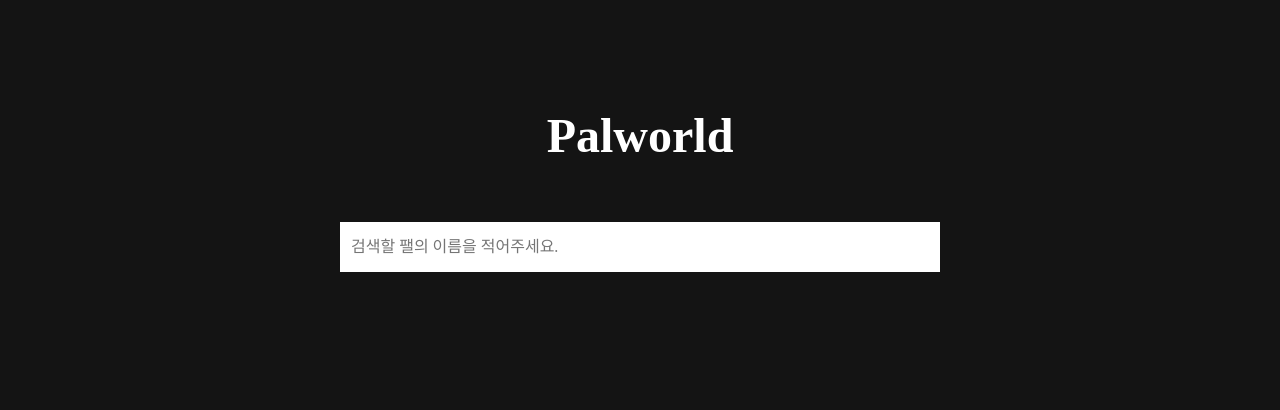
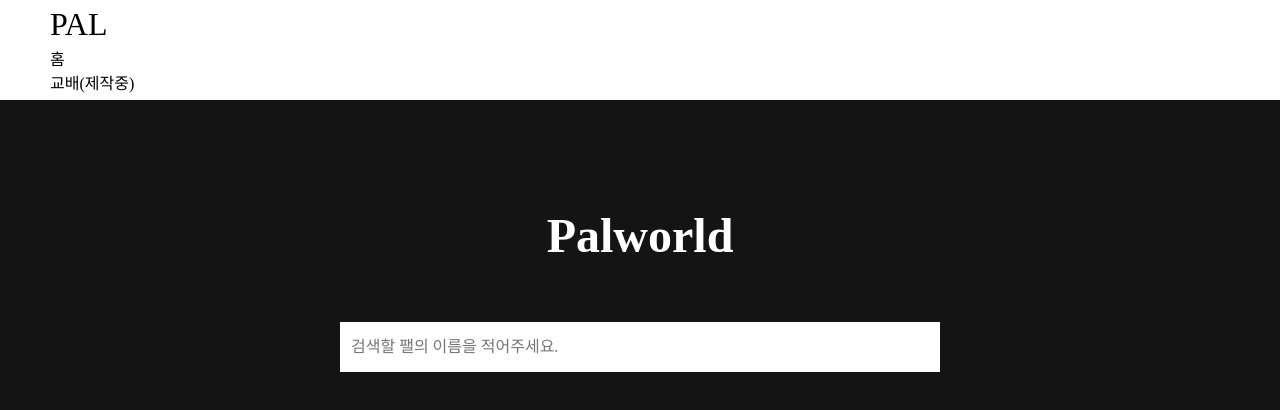
Before and after one commit to audgns722/8world-palworld-, a Next.js app: page / in a window 1280 px wide. Shown: the top 410 px of the page. Built offline with nearby package versions, Linux system fonts and the light colour scheme; a web font is replaced by a local one.

Commit message:
20240129

```diff
--- a/src/app/layout.js
+++ b/src/app/layout.js
@@ -1,14 +1,22 @@
 import "../assets/sass/style.scss";
+
+import Header from "@/components/layout/Header";
 
 export const metadata = {
   title: "PalWorld WEB",
   description: "Generated by create next app",
+  icons: {
+    icon: "",
+  }
 };
 
 export default function RootLayout({ children }) {
   return (
     <html lang="en">
-      <body>{children}</body>
+      <body>
+        <Header />
+        {children}
+      </body>
     </html>
   );
 }
--- a/src/app/page.js
+++ b/src/app/page.js
@@ -176,8 +176,8 @@
   };
 
   return (
-    <main id='main'>
-      <div className="container home">
+    <main id='main' className='home'>
+      <div className="container home__inner">
         <div className="home__title">
           <h1>Palworld</h1>
         </div>
--- /dev/null
+++ b/src/assets/sass/layout/header.scss
@@ -0,0 +1,5 @@
+.header__inner {
+    width: 100%;
+    height: 100px;
+    background-color: var(--white);
+}
--- a/src/assets/sass/layout/main.scss
+++ b/src/assets/sass/layout/main.scss
@@ -1,6 +1,6 @@
-.home {
+.home__inner {
   width: 100%;
-  height: 100vh;
+  min-height: 100vh;
 
   .home__title {
     width: 100%;
--- a/src/assets/sass/style.scss
+++ b/src/assets/sass/style.scss
@@ -7,4 +7,5 @@
 @import "common.scss";
 
 /* 섹션별 설정 */
-@import "./layout/main.scss"
+@import "./layout/main.scss";
+@import "./layout/header.scss";
--- /dev/null
+++ b/src/components/layout/Header.jsx
@@ -0,0 +1,21 @@
+import React from 'react'
+
+export default function Header() {
+  return (
+    <header>
+      <div className='container header__inner'>
+        <h1>PAL</h1>
+        <nav>
+          <ul>
+            <li>
+              홈
+            </li>
+            <li>
+              교배(제작중)
+            </li>
+          </ul>
+        </nav>
+      </div>
+    </header>
+  )
+}
```
Also changed, not shown: 1 other file (tests, documents, lock files or other folders).
